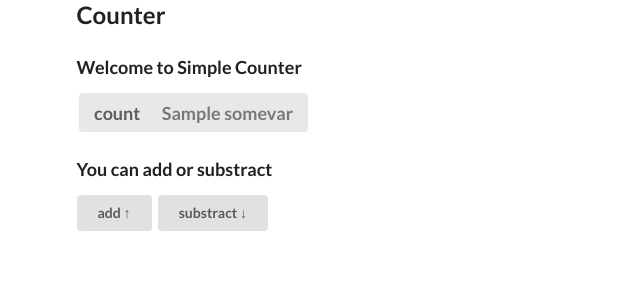
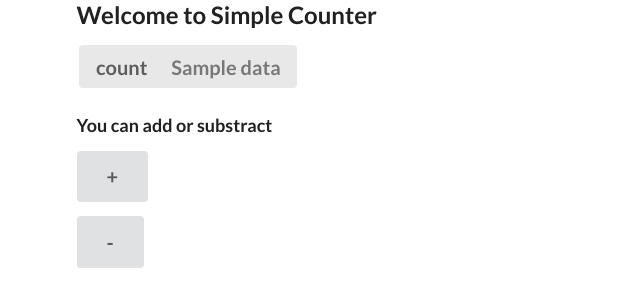
Before and after one commit to emzerbib/simpleCounter, a FastAPI app: template app/templates/home.html in a window 1280 px wide. Shown: the top 307 px of the page, without its empty margins (0-640 px from the left). Run offline with FastAPI, Linux system fonts and the light colour scheme; the template is opened without the code that fills it: most values are stand-ins (such as "Sample title", 1, 10 or a date in 2020); parts of the project's set-up code (start-up, migrations or seed data) failed here and were passed over; some libraries are stand-ins or nearby versions.

Commit message:
create add and substract endpoints to update counter

```diff
--- a/app/main.py
+++ b/app/main.py
@@ -1,7 +1,7 @@
 from fastapi import FastAPI, Request, Depends, BackgroundTasks
 from fastapi.templating import Jinja2Templates
 import models
-from models import CounterTable, CountChangeRequest
+from models import CounterTable, Addition, Substraction
 from database import engine, SessionLocal
 from sqlalchemy.orm import Session
 
@@ -12,38 +12,34 @@ models.Base.metadata.create_all(bind=engine)
 templates = Jinja2Templates(directory="templates")
 
 
-
-def get_db():
-    try:
-        db = SessionLocal()
-        yield db
-    finally:
-        db.close()
+count = 0
 
 
 @app.get("/")
 def home(request: Request):
+    global count
     data = {
         "page": "Home page"
     }
     return templates.TemplateResponse("home.html", {
         "request": request,
-        "somevar": 2
+        "data": count
     })
 
+@app.post("/add")
+async def add(request: Request):
+    global count
+    count += 1
+    return templates.TemplateResponse("home.html", {
+        "request": request,
+        "data": count
+    })
 
-
-@app.post("/change")
-def change(change_request: CountChangeRequest, background_tasks: BackgroundTasks, db: Session = Depends(get_db)):
-
-    countertable = CounterTable()
-    countertable.count = change_request.change
-
-    db.add(countertable)
-    db.commit()
-
-
+@app.post("/substract")
+async def substract(request: Request):
+    global count
+    count -= 1
     return templates.TemplateResponse("home.html", {
-        "request": change_request,
-        "somevar": 2
+        "request": request,
+        "data": count
     })
--- a/app/models.py
+++ b/app/models.py
@@ -17,3 +17,9 @@ class IncrementalChange(Enum):
 
 class CountChangeRequest(BaseModel):
     change: IncrementalChange
+
+class Addition(BaseModel):
+    change = 1
+
+class Substraction(BaseModel):
+    change = -1
--- a/app/templates/home.html
+++ b/app/templates/home.html
@@ -1,22 +1,21 @@
 {% extends "layout.html" %}
 
 {% block content %}
-<h3>Welcome to Simple Counter</h3>
 
-<div class="ui big label">
+<div class="ui huge label">
     count
-    <div  class="detail">{{somevar}}</div>
+    <div  class="detail">{{data}}</div>
   </div>
 
 <h3>You can add or substract</h3>
 
 
-<div >
-    <button class="ui button">add ↑</button>
+<form action="/add" method="post">
+  <button name="addBtn" class="ui huge button" type="submit">+</button>
+</form>
 
-    <button class="ui button">substract ↓</button>
-
-
-</div>
+<form action="/substract" method="post">
+  <button name="substractBtn" class="ui huge button" type="submit">-</button>
+</form>
 
 {% endblock %}
--- a/app/templates/layout.html
+++ b/app/templates/layout.html
@@ -7,7 +7,7 @@
     </head>
     <body>
         <div class="ui container">
-            <h2>Counter</h2>
+            <h2>Welcome to Simple Counter</h2>
 
             {% block content %}
             {% endblock %}
```
Also changed, not shown: requirements.txt (+4 -4 lines), app/counter.db.
